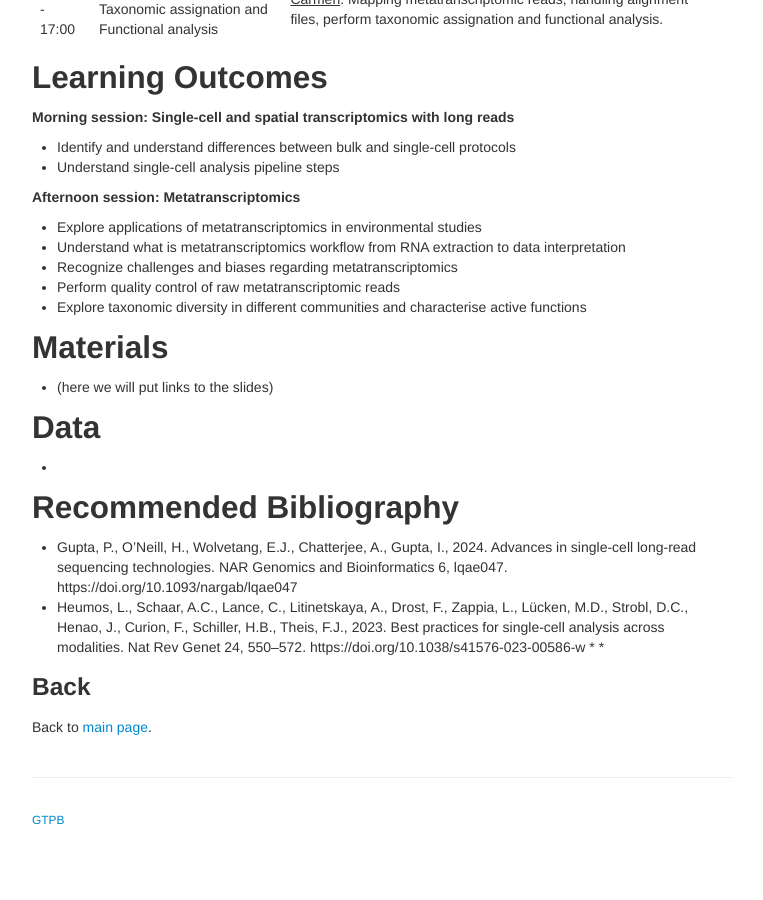
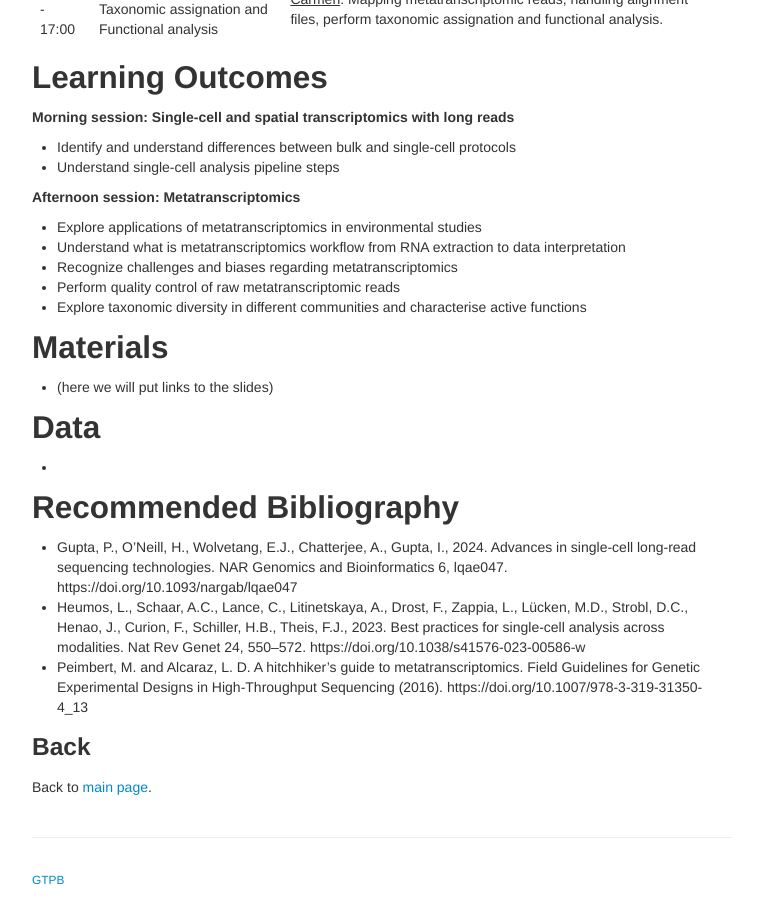
Before and after one commit to longTREC/summer_school, a Jekyll site: the page built from pages/day4.md, in a window 1280 px wide and 900 px high, scrolled down 1779 px. Shown: the whole window, without its empty margins (258-1021 px from the left). Built offline with Jekyll 4.4.1, drawn with Linux system fonts in a browser that asks for light colours; before the commit the page ends 2619 px from its top, so only the background shows below that.

Commit message:
Update bibliography

```diff
--- a/pages/day4.md
+++ b/pages/day4.md
@@ -73,8 +73,7 @@ schemadotorg:
 ## Recommended Bibliography
 * Gupta, P., O’Neill, H., Wolvetang, E.J., Chatterjee, A., Gupta, I., 2024. Advances in single-cell long-read sequencing technologies. NAR Genomics and Bioinformatics 6, lqae047. https://doi.org/10.1093/nargab/lqae047
 * Heumos, L., Schaar, A.C., Lance, C., Litinetskaya, A., Drost, F., Zappia, L., Lücken, M.D., Strobl, D.C., Henao, J., Curion, F., Schiller, H.B., Theis, F.J., 2023. Best practices for single-cell analysis across modalities. Nat Rev Genet 24, 550–572. https://doi.org/10.1038/s41576-023-00586-w
-*
-*
+* Peimbert, M. and Alcaraz, L. D. A hitchhiker’s guide to metatranscriptomics. Field Guidelines for Genetic Experimental Designs in High-Throughput Sequencing (2016). https://doi.org/10.1007/978-3-319-31350-4_13
 
 ### Back
 
```
